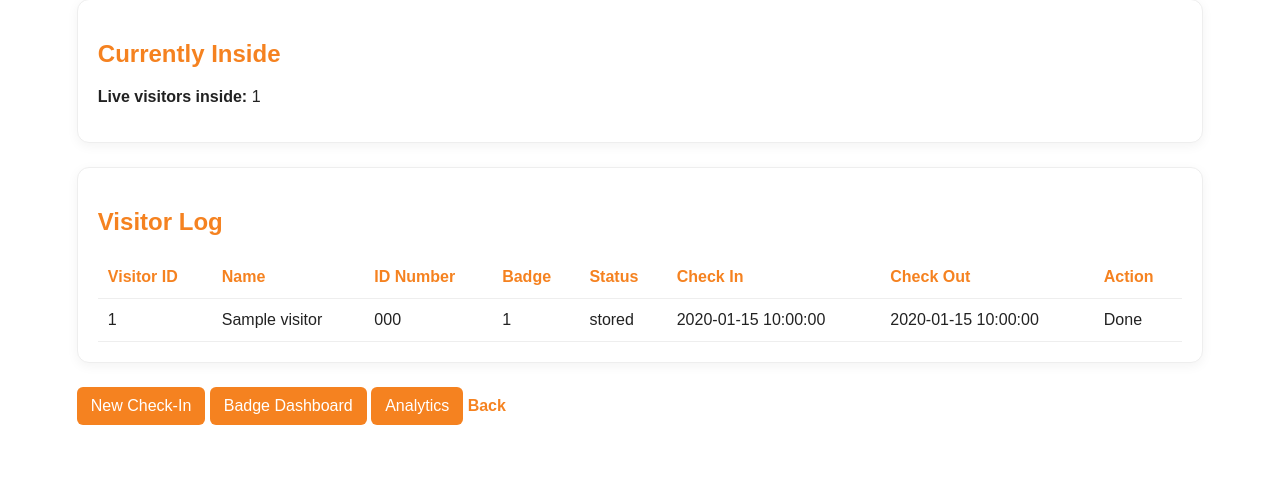
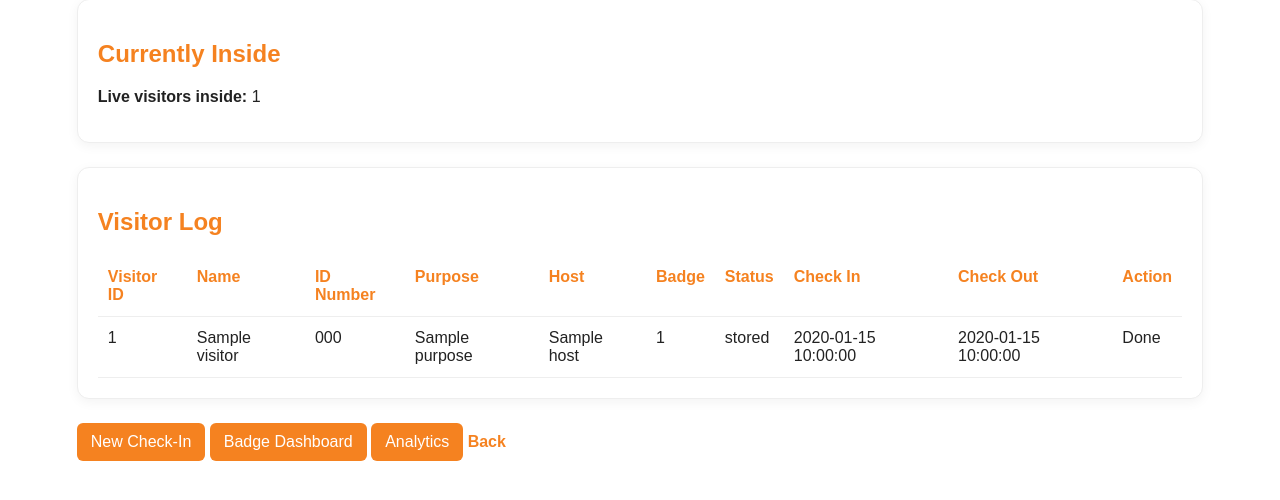
Before and after one commit to amberg710/visitor_delivery_demo-, a Flask app: template templates/visitors.html in a window 1280 px wide. Shown: the part 111-611 px from the top of the page. Run offline with Flask 3, Linux system fonts and the light colour scheme; the template is opened without the code that fills it: most values are stand-ins (such as "Sample title", 1, 10 or a date in 2020); parts of the project's set-up code (start-up, migrations or seed data) failed here and were passed over.

Commit message:
Update visitors.html

```diff
--- a/templates/visitors.html
+++ b/templates/visitors.html
@@ -22,6 +22,8 @@
                 <th>Visitor ID</th>
                 <th>Name</th>
                 <th>ID Number</th>
+                <th>Purpose</th>
+                <th>Host</th>
                 <th>Badge</th>
                 <th>Status</th>
                 <th>Check In</th>
@@ -34,6 +36,8 @@
                 <td>{{ v.get("VisitorID", "") }}</td>
                 <td>{{ v.get("Name", "") }}</td>
                 <td>{{ v.get("IDNumber", "") }}</td>
+                <td>{{ v.get("Purpose", "") }}</td>
+                <td>{{ v.get("Host", "") }}</td>
                 <td>{{ v.get("BadgeNumber", "") }}</td>
                 <td>{{ v.get("Status", "") }}</td>
                 <td>{{ v.get("CheckInTime", "") }}</td>
```
Lines whose indentation alone changed are shown as unchanged.
